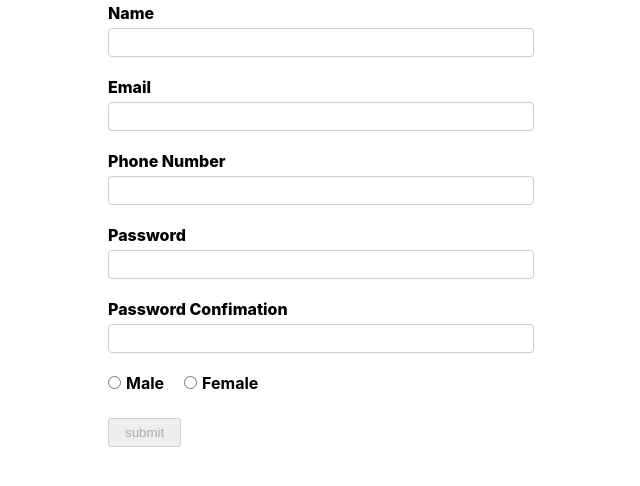
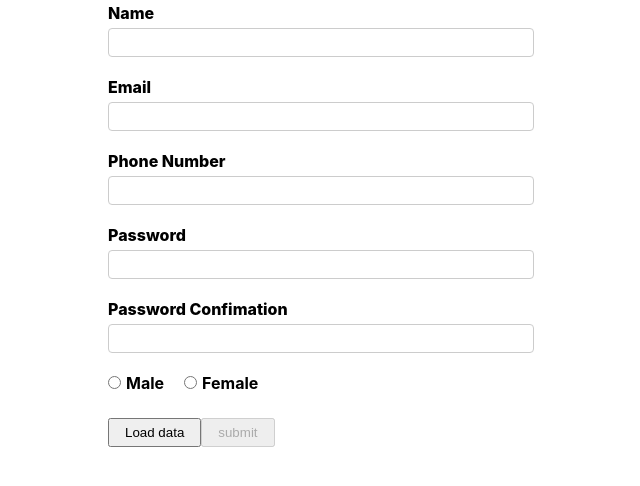
Before and after one commit to amirho3einb/formik-app, a React (Create React App) app: page / in a window 1280 px wide. Shown: the top 486 px of the page, without its empty margins (319-959 px from the left). Built offline with nearby package versions, Linux system fonts and the light colour scheme.

Commit message:
Set pre-existing information in the form

```diff
--- a/src/components/SignupForm.js
+++ b/src/components/SignupForm.js
@@ -1,5 +1,16 @@
 import { useFormik } from "formik";
+import { useState } from "react";
 import * as Yup from 'yup';
+
+const savedData = {
+    name: "Amirhossein",
+    email: "amir@gmail.com",
+    password: "Amir@123",
+    phoneNumber: "09010384949",
+    passwordConfirm: "Amir@123",
+    gender: "0",
+}
+
 // step 1
 const initialValues = {
     name: "",
@@ -30,11 +41,13 @@
 
 
 const SignUpForm = () => {
+    const [formValues, setFormValues] = useState(null);
     const formik = useFormik({
-        initialValues,
+        initialValues: formValues || initialValues,
         onSubmit,
         validationSchema,
-        validateOnMount:true,
+        validateOnMount: true,
+        enableReinitialize: true,
     });
 
     return (
@@ -104,7 +117,9 @@
                         checked={formik.values.gender === "1"}
                     />
                     <label htmlFor="1">Female</label>
+                    {formik.errors.gender && formik.touched.gender && <div className="error">{formik.errors.gender}</div>}
                 </div>
+                <button onClick={() => setFormValues(savedData)}>Load data</button>
                 <button type="submit" disabled={!formik.isValid}>submit</button>
             </form>
         </div>
```
